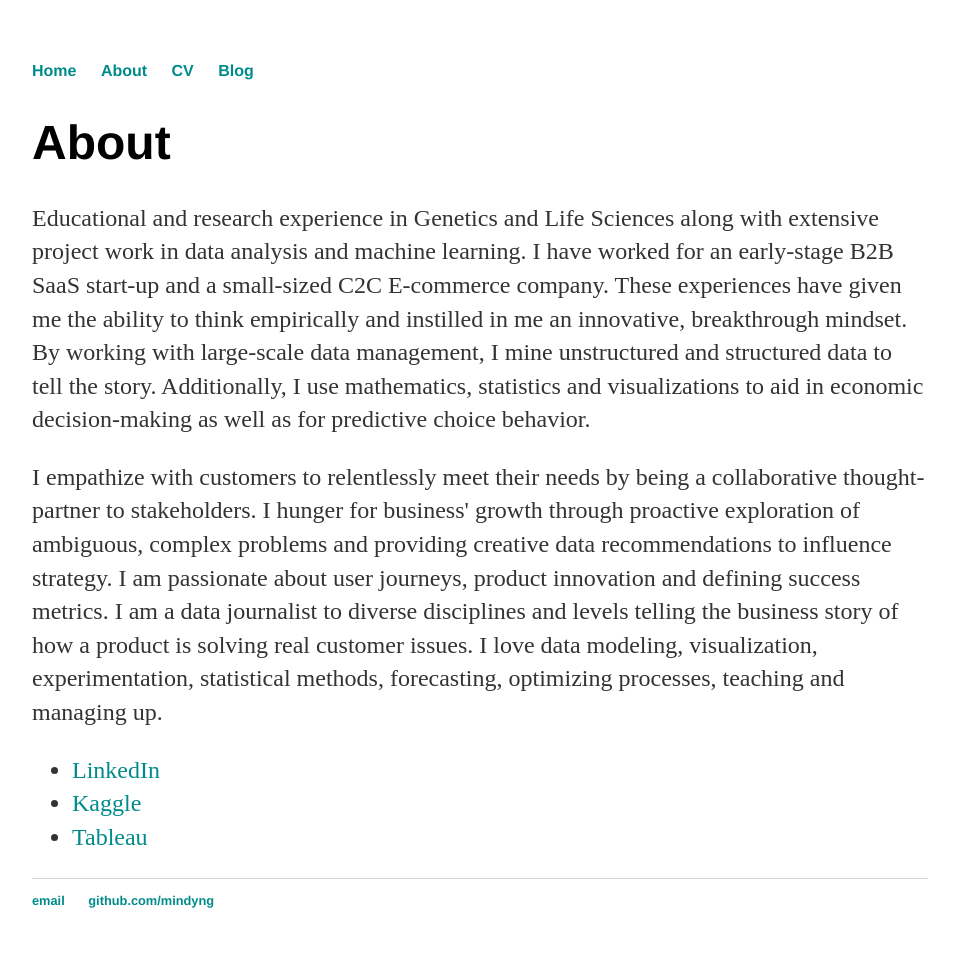
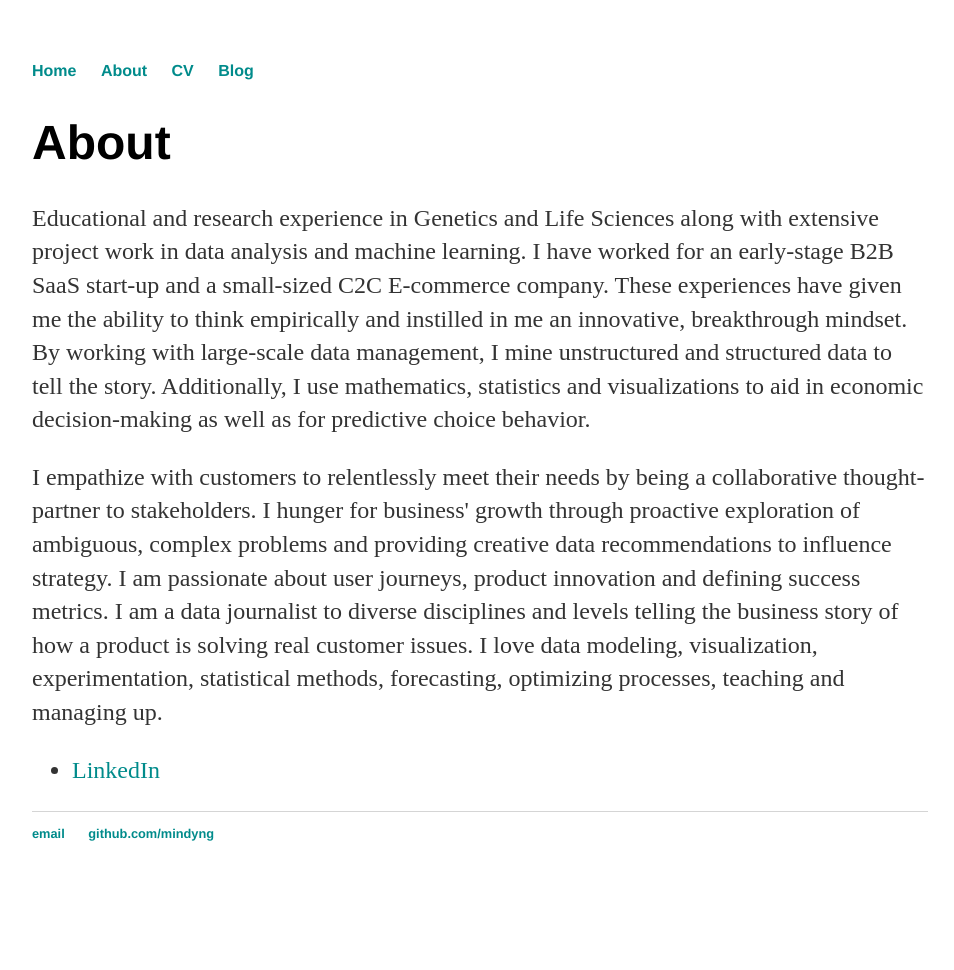
Before and after one commit to mindyng/mindyng.github.io, a Jekyll site: the page built from about/index.html, in a window 1280 px wide. Shown: the whole page, without its empty margins (160-1114 px from the left). Built offline with Jekyll 4.4.1, drawn with Linux system fonts in a browser that asks for light colours; after the commit the page ends 903 px from its top, so only the background shows below that.

Commit message:
Update index.html
1. Need to organize Kaggle into DS sections and prepare sections for AI Alignment before uncommenting hyperlinking again
2. Updating visualization portfolio to Kaggle.

```diff
--- a/about/index.html
+++ b/about/index.html
@@ -42,8 +42,8 @@ a:active {
 
 			<ul class="contacts">
 				<li><a href="https://www.linkedin.com/in/mindyng85/">LinkedIn</a></li>
-				<li><a href="https://www.kaggle.com/mindyng">Kaggle</a></li>
-				<li><a href="https://public.tableau.com/profile/mindy.ng#!/">Tableau</a></li>
+				<!-- <li><a href="https://www.kaggle.com/mindyng">Kaggle</a></li> -->
+				<!-- <li><a href="https://public.tableau.com/profile/mindy.ng#!/">Tableau</a></li> -->
 				</ul>
 		</div>
 <html>
```
